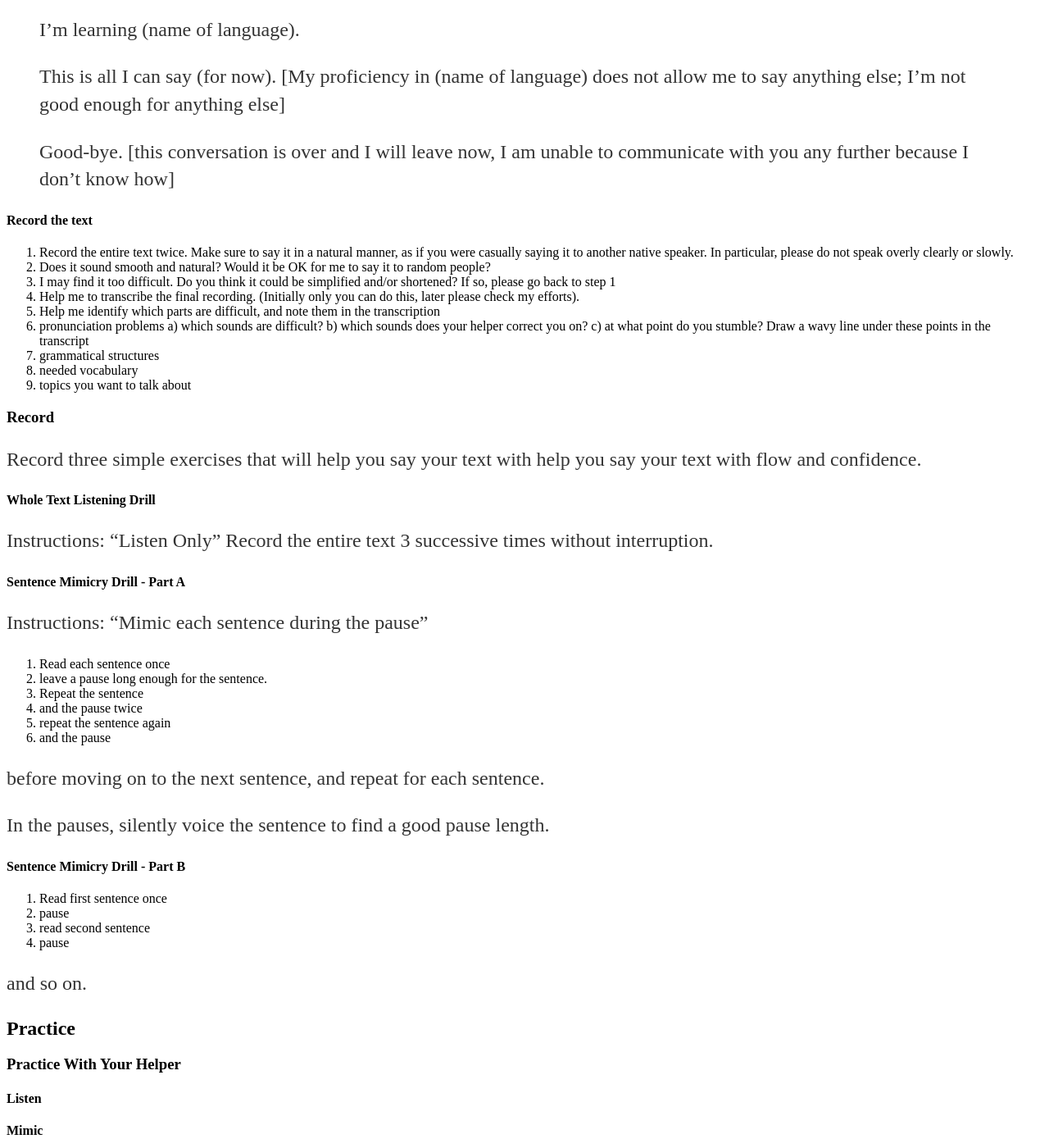
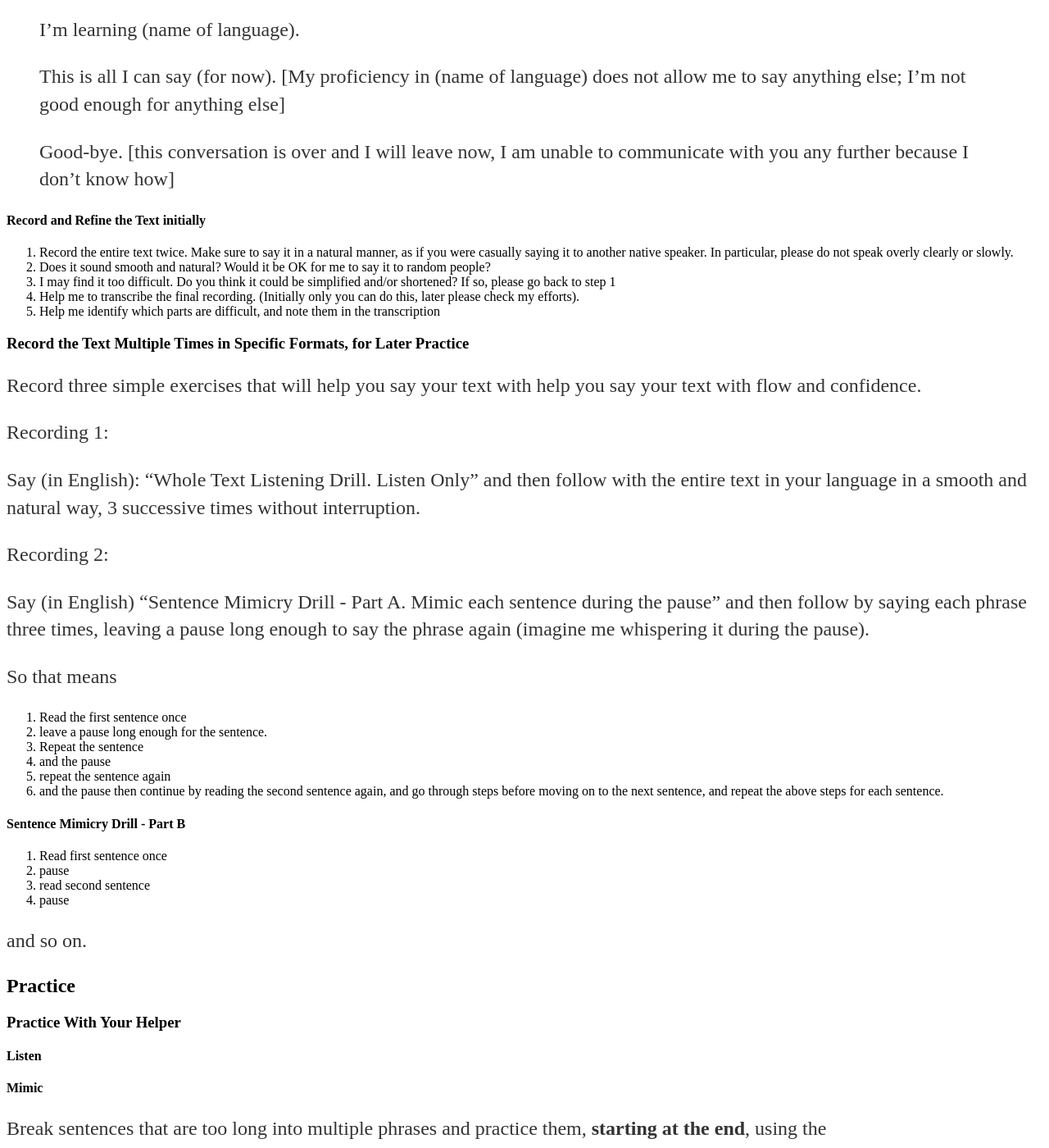
Before and after one commit to nczempin/ll, a Jekyll site: the page built from lamp-helper.md, in a window 1280 px wide and 1400 px high, scrolled down 599 px. Shown: the whole window at 82% size. Built offline with Jekyll 4.4.1, drawn with Linux system fonts in a browser that asks for light colours.

Commit message:
Update lamp-helper.md

```diff
--- a/lamp-helper.md
+++ b/lamp-helper.md
@@ -28,42 +28,41 @@
 
 > Good-bye. [this conversation is over and I will leave now, I am unable to communicate with you any further because I don't know how]
 
-#### Record the text
+#### Record and Refine the Text initially
 
 1. Record the entire text twice. Make sure to say it in a natural manner, as if you were casually saying it to another native speaker. In particular, please do not speak overly clearly or slowly.
 2. Does it sound smooth and natural? Would it be OK for me to say it to random people?
 3. I may find it too difficult. Do you think it could be simplified and/or shortened? If so, please go back to step 1
 4. Help me to transcribe the final recording. (Initially only you can do this, later please check my efforts).
 5. Help me identify which parts are difficult, and note them in the transcription
-1. pronunciation problems
-  a) which sounds are difficult?
-  b) which sounds does your helper correct you on?
-  c) at what point do you stumble?
-Draw a wavy line under these points in the transcript
-2. grammatical structures
-3. needed vocabulary
-4. topics you want to talk about
 
-### Record
+### Record the Text Multiple Times in Specific Formats, for Later Practice
 
 Record three simple exercises that will help you say your text with help you say your text with flow and confidence.
 
-#### Whole Text Listening Drill
-Instructions: "Listen Only"
-Record the entire text 3 successive times without interruption.
+Recording 1:
 
-#### Sentence Mimicry Drill - Part A
-Instructions: "Mimic each sentence during the pause"
-1. Read each sentence once
+Say (in English):
+"Whole Text Listening Drill. Listen Only"
+and then follow with the entire text in your language in a smooth and natural way,
+3 successive times without interruption.
+
+Recording 2:
+
+Say (in English)
+"Sentence Mimicry Drill - Part A. Mimic each sentence during the pause"
+and then follow by saying each phrase three times, leaving a pause long enough to say the phrase again (imagine me whispering it during the pause).
+
+So that means
+1. Read the first sentence once
 2. leave a pause long enough for the sentence.
-2. Repeat the sentence
-4. and the pause twice
+3. Repeat the sentence
+4. and the pause
 5. repeat the sentence again
 6. and the pause
+then continue by reading the second sentence again, and go through steps
+before moving on to the next sentence, and repeat the above steps for each sentence.
 
-before moving on to the next sentence, and repeat for each sentence.
-
-In the pauses, silently voice the sentence to find a good pause length.
 #### Sentence Mimicry Drill - Part B
 1. Read first sentence once
 2. pause
```
